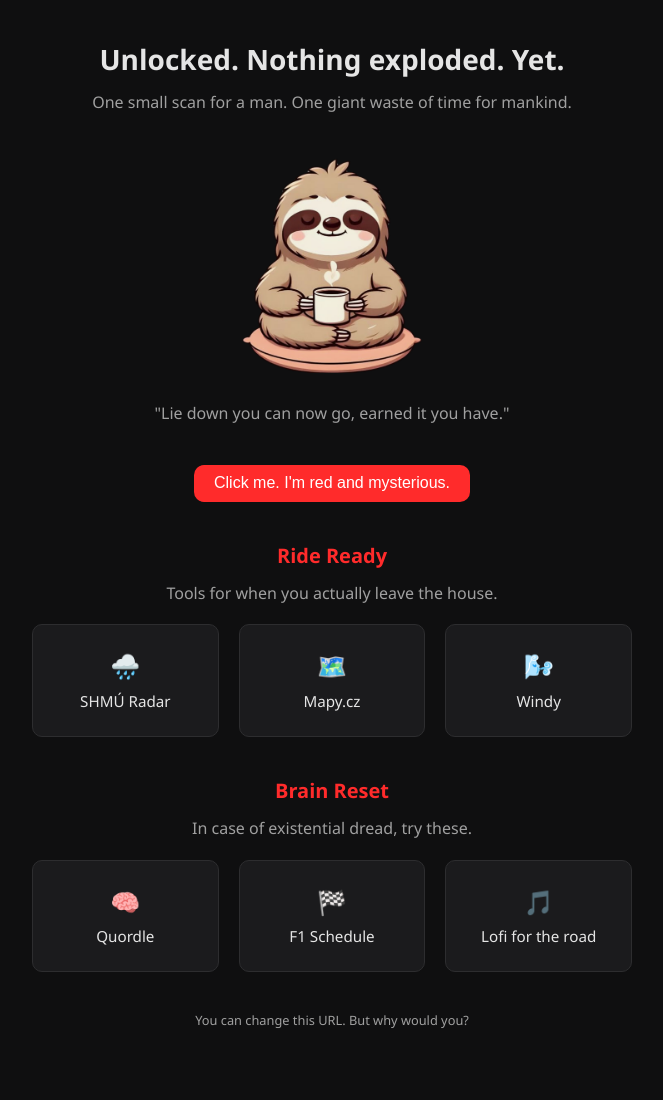
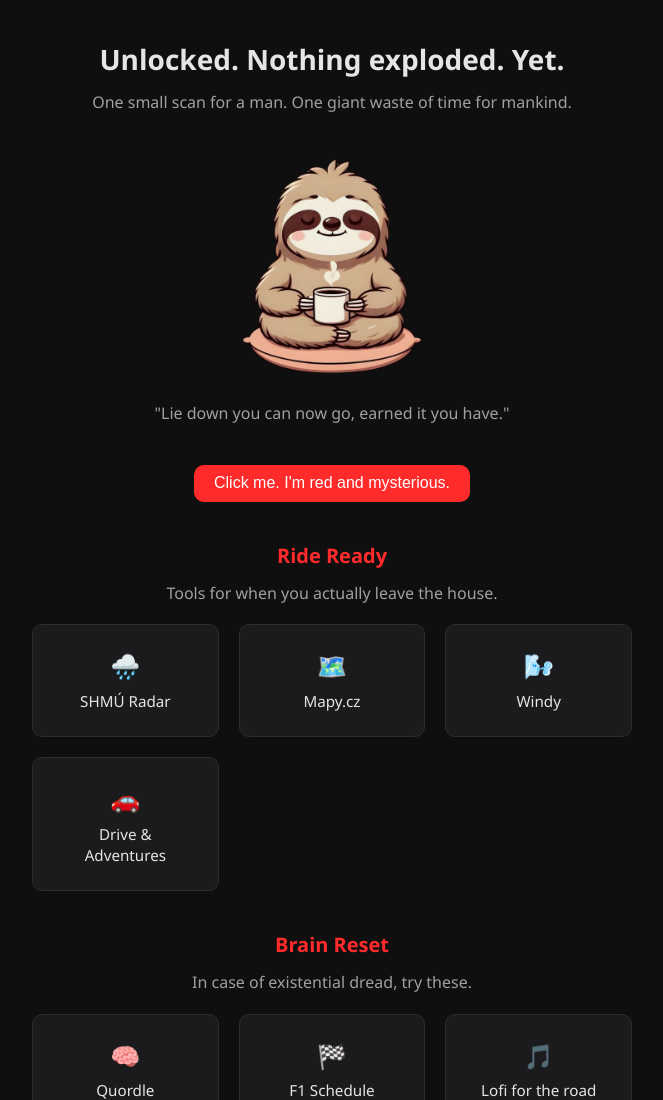
Before and after one commit to swishteek/Happy-Birthday, a plain HTML site: page index.html in a window 1280 px wide. Shown: the top 1100 px of the page, without its empty margins (308-971 px from the left). Drawn offline with Linux system fonts and the light colour scheme.

Commit message:
Update index.html

```diff
--- a/index.html
+++ b/index.html
@@ -129,6 +129,9 @@
       <a class="tile" href="https://www.windy.com/?50.000,15.000,5" target="_blank" rel="noopener">
         <span class="icon">🌬️</span>Windy
       </a>
+      <a class="tile" href="https://youtube.com/@driveandadventures?feature=shared" target="_blank" rel="noopener">
+    <span class="icon">🚗</span>Drive & Adventures
+      </a>
     </div>
 
     <h2>Brain Reset</h2>
```
